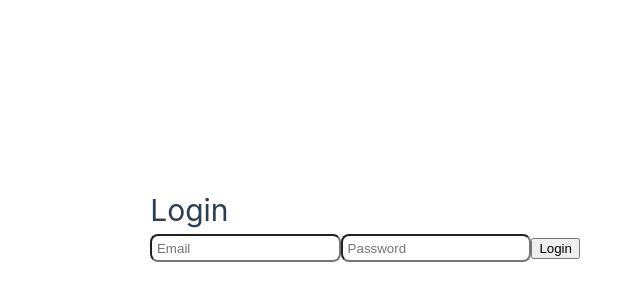
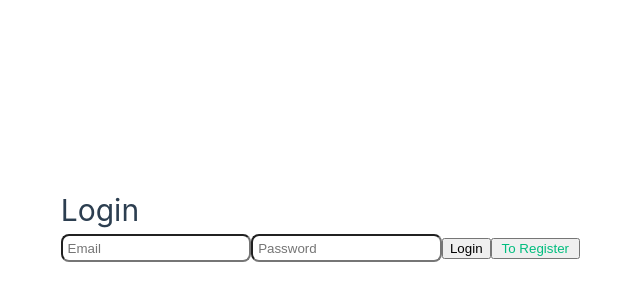
Before and after one commit to RasmusKuusmaa/ACNT, a Vue app: page /login in a window 1280 px wide. Shown: the part 176-476 px from the top of the page, without its empty margins (60-700 px from the left). Built offline with nearby package versions, Linux system fonts and the light colour scheme; no server answers; the HTML template or start-up script is replaced by a standard one.

Commit message:
go from login to register

```diff
--- a/src/views/LoginView.vue
+++ b/src/views/LoginView.vue
@@ -17,6 +17,8 @@ const login = async () => {
         alert('Login failed')
     }
 }
+
+
 </script>
 
 <template>
@@ -27,5 +29,10 @@ const login = async () => {
         <input v-model="password" type="password" placeholder="Password" />
 
         <button @click="login">Login</button>
+        <button>
+
+            <router-link to="/register">To Register</router-link>
+        </button>
+
     </div>
 </template>
--- a/src/views/RegisterView.vue
+++ b/src/views/RegisterView.vue
@@ -31,5 +31,8 @@ const register = async () => {
         <input v-model="password" type="password" placeholder="Password" />
 
         <button @click="register">Register</button>
+        <button>
+            <router-link to="/login">To Login</router-link>
+        </button>
     </div>
 </template>
```
Lines whose indentation alone changed are shown as unchanged.
